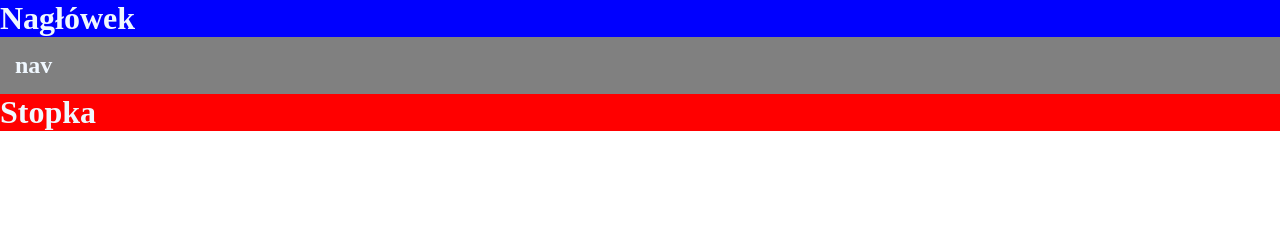
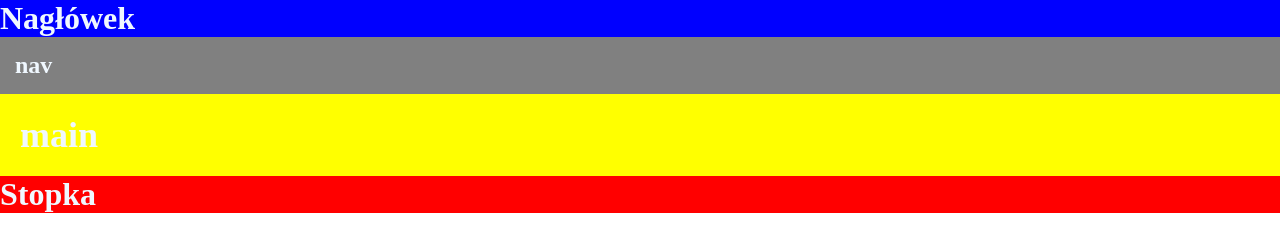
Before and after one commit to PrzemyslawKoszyk/bloki_powt-rka, a plain HTML site: page ZAD1/index.html in a window 1280 px wide. Drawn offline with Linux system fonts and the light colour scheme.

Commit message:
zadanie 3

```diff
--- a/ZAD1/index.html
+++ b/ZAD1/index.html
@@ -16,6 +16,10 @@
     <h1>nav</h1>
 </nav>
 
+<main>
+    <h1>main</h1>
+</main>
+
 <footer>
     <h1>Stopka</h1>
 </footer>
--- a/ZAD1/style.css
+++ b/ZAD1/style.css
@@ -15,6 +15,13 @@ nav{
     color: aliceblue;
 }
 
+main{
+    color: aliceblue;
+    background-color: yellow;
+    padding: 20px;
+    font-size: 18px;
+}
+
 footer{
     background-color: red;
     color: aliceblue;
```
